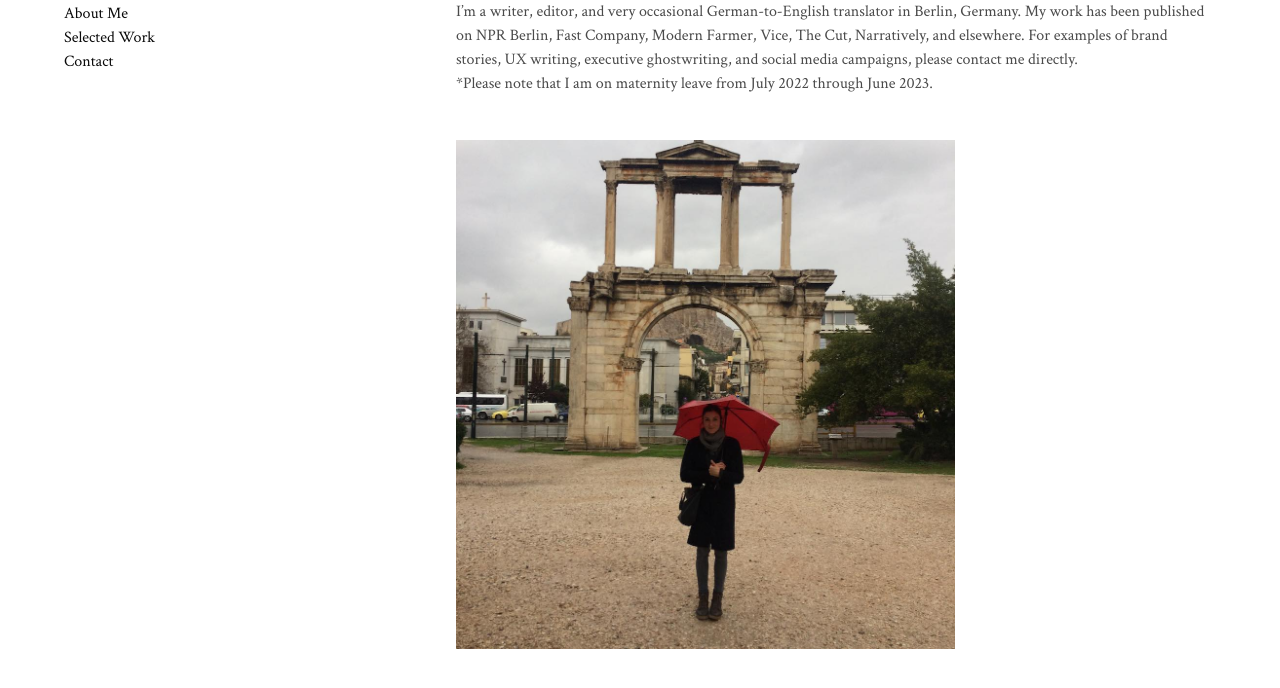
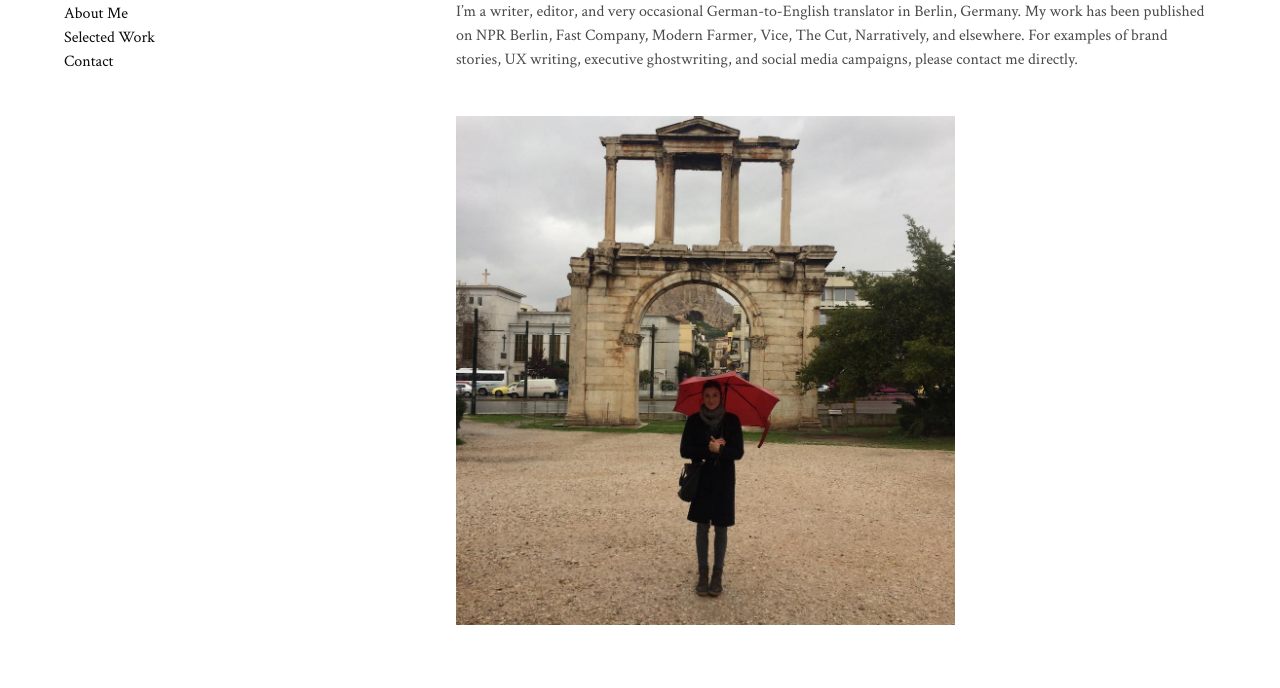
Before and after one commit to russellmorgan/writers-blog, a website: page index.html in a window 1280 px wide. Shown: the part 94-782 px from the top of the page. Drawn offline with Linux system fonts and the light colour scheme.

Commit message:
removed maternity

```diff
--- a/index.html
+++ b/index.html
@@ -27,7 +27,6 @@
               <!-- This is the intro text for your homepage -->
               I’m a writer, editor, and very occasional German-to-English translator in Berlin, Germany. My work has been published on NPR Berlin, Fast Company, Modern Farmer, Vice, The Cut, Narratively, and elsewhere. For examples of brand stories, UX writing, executive ghostwriting, and social media campaigns, please contact me directly.
             </p>
-            <p>*Please note that I am on maternity leave from July 2022 through June 2023.</p>
             <div class="columns v-space-1">
               <div class="column is-8">
                 <!-- this is the image on your homepage -->
```
